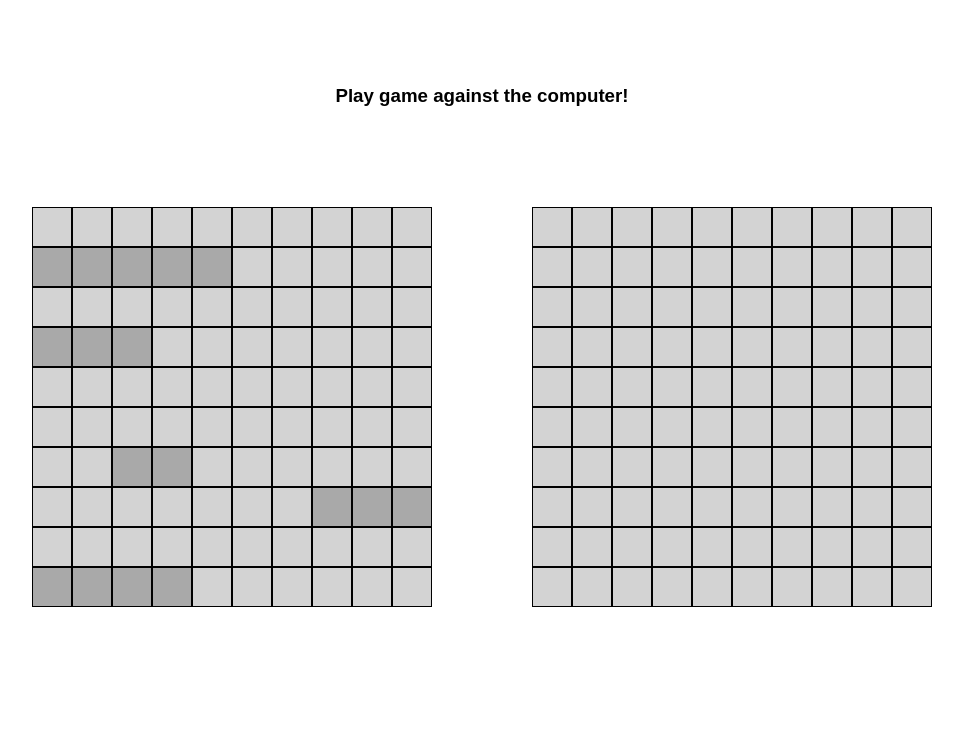
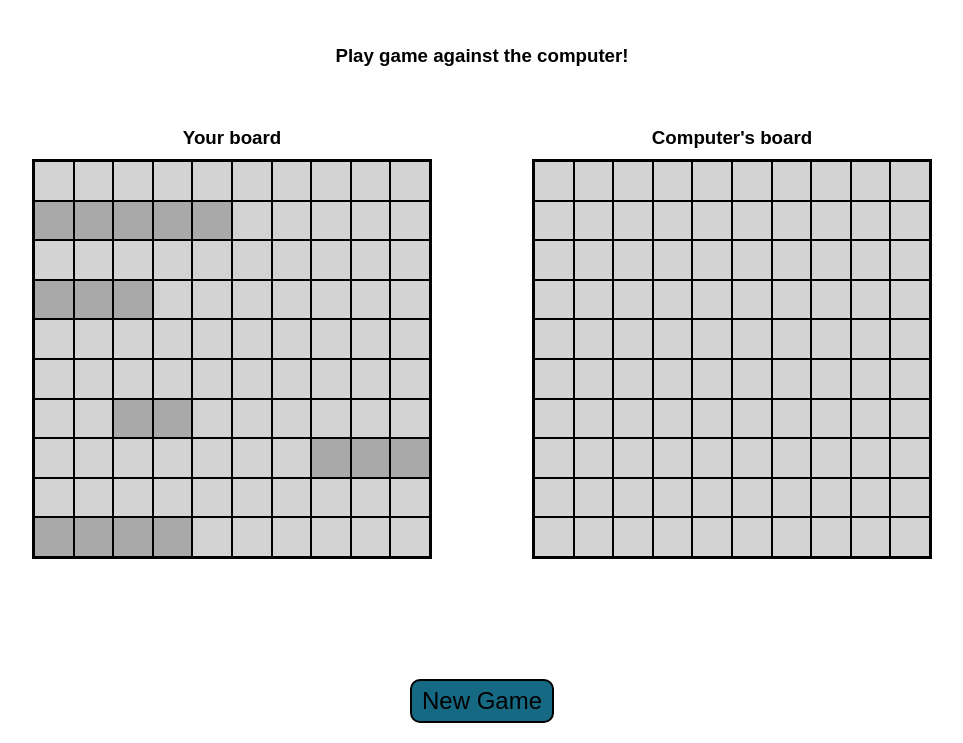
Before and after one commit to anjahrot/BattleShip, a website built with webpack: page src/index.html in a window 1280 px wide. Shown: the part 72-815 px from the top of the page, without its empty margins (158-1121 px from the left). Built offline with nearby package versions, Linux system fonts and the light colour scheme.

Commit message:
<fix>Moved new game btn to bottom of the screen, and applied some styling to the button.

```diff
--- a/src/index.html
+++ b/src/index.html
@@ -9,15 +9,24 @@
     <div class="container">
         <div class="header">
             <h1>BATTLESHIP</h1>
-            <button id="startBtn">New Game</button>
         </div>
         <div class="info">
             <h3>Play game against the computer!</h3>
         </div>
-        <div class="boards">
+        <div class="board_section">
+          <div class="boards">
+            <h3>Your board</h3>
             <div class="realPlayerBoard"></div>
+          </div>
+          <div class="boards">
+            <h3>Computer's board</h3>
             <div class="computerBoard"></div>
+          </div>
         </div>
+
+        <h3 class="winner"></h3>
+        <button id="startBtn">New Game</button>
+
     </div>
 </body>
 </html>
--- a/src/style.css
+++ b/src/style.css
@@ -13,7 +13,7 @@ body {
     flex-direction: column;
     align-items: center;
     padding: 20px;
-    gap: 100px;
+    gap: 60px;
 }
 
 .header {
@@ -21,9 +21,17 @@ body {
     gap: 50px;
 }
 
+.board_section {
+    display: grid;
+    grid-template-columns: 1fr 1fr;
+    gap: 100px;
+}
+
 .boards {
     display: flex;
-    gap: 100px;
+    flex-direction: column;
+    gap: 10px;
+    align-items: center;
 }
 
 .realPlayerBoard,
@@ -32,8 +40,7 @@ body {
     width: 400px;
     height: 400px;
     grid: repeat(10, 1fr) / repeat(10, 1fr);
-    gap: 0.5px;
-    background-color: black;
+    border: 2px solid black;
 }
 
 .square {
@@ -51,3 +58,12 @@ body {
     width: 14px;
     border-radius: 50%;
 }
+
+#startBtn {
+    padding: 6px 10px;
+    border-radius: 10px;
+    font-size: 24px;
+    background-color: rgb(22, 105, 131);
+    border: 2px solid black;
+    cursor: pointer;
+}
```
